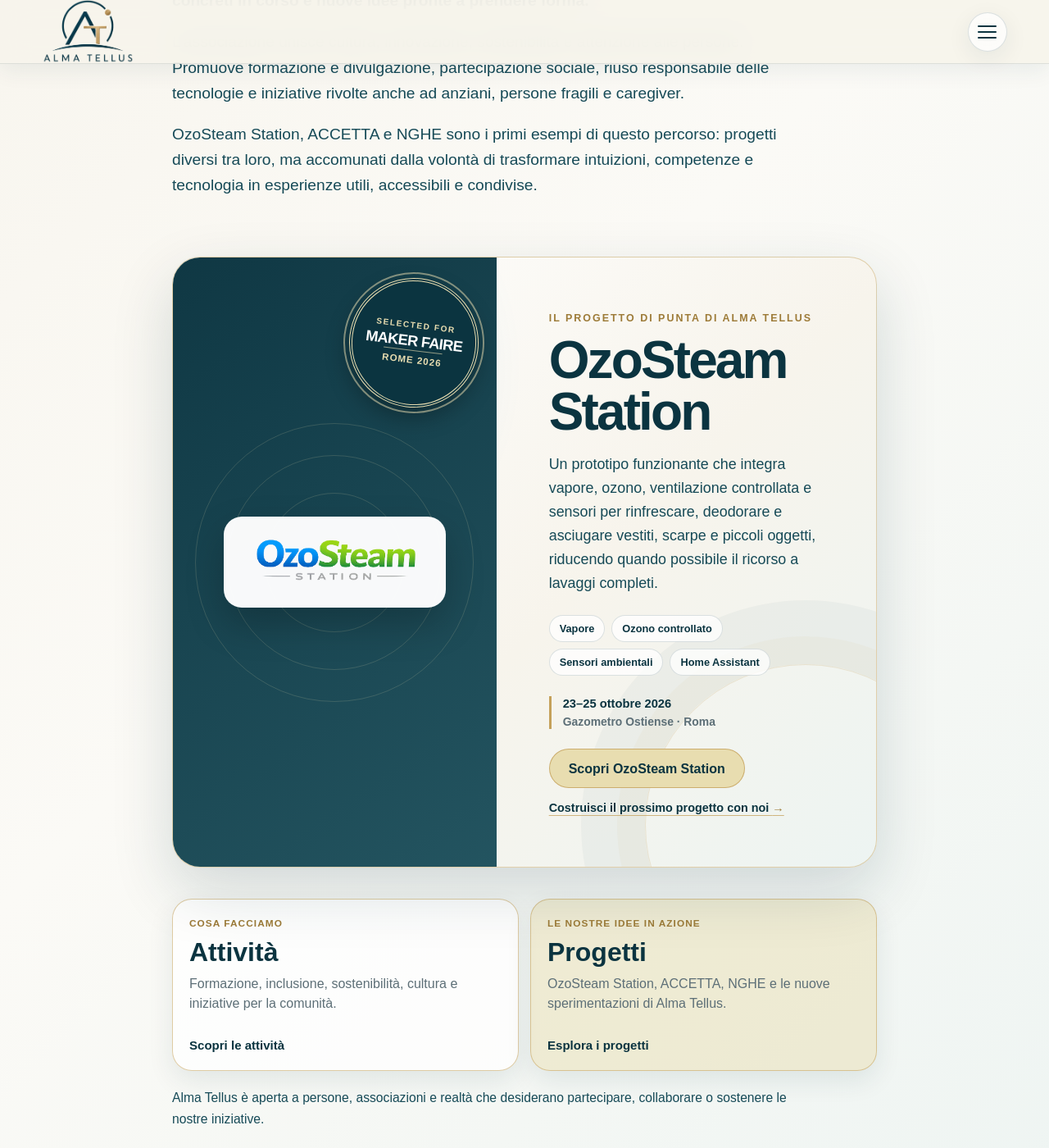
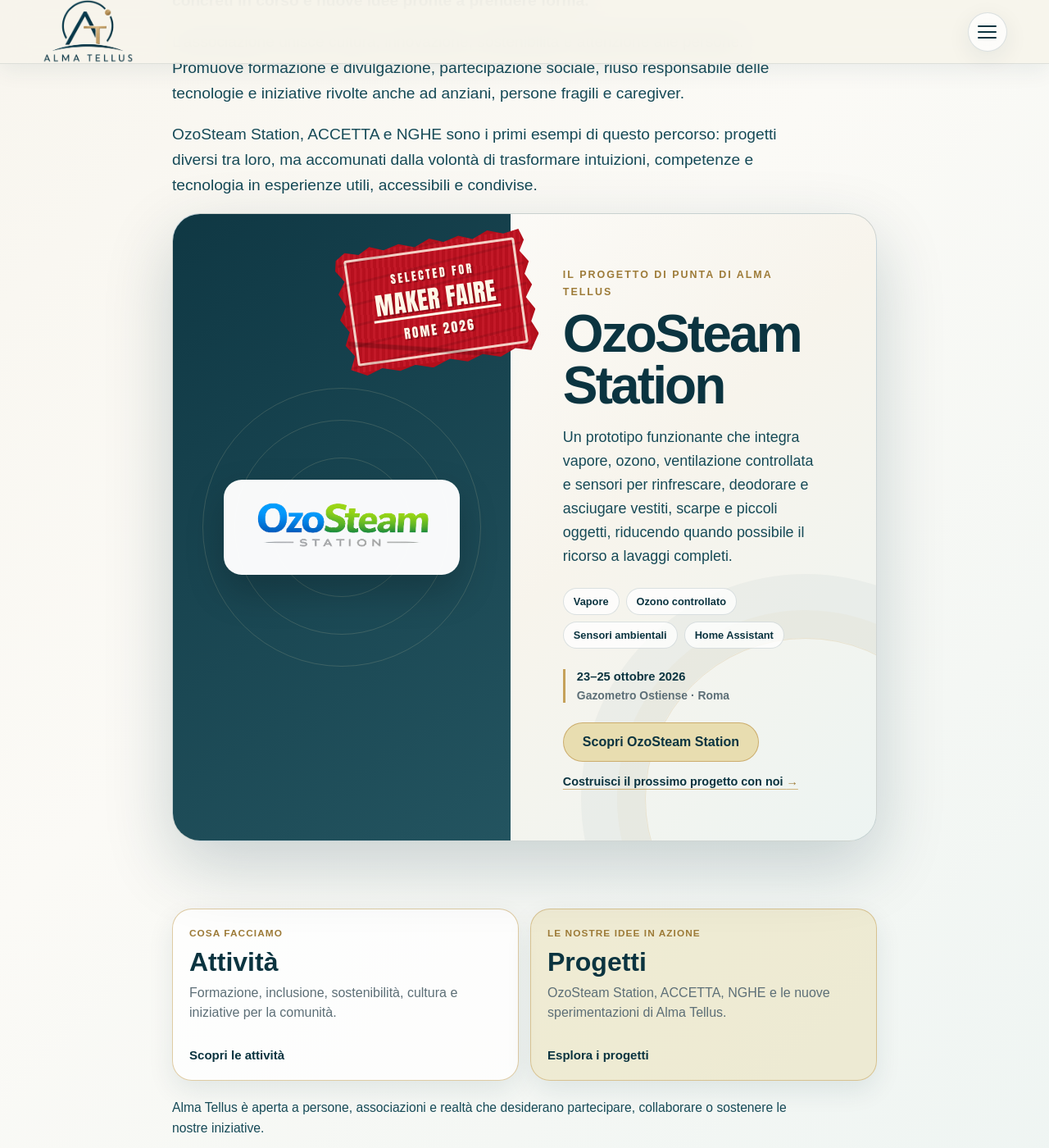
Before and after one commit to almatellus/almatellus.github.io, a Jekyll site: the page built from index.html, in a window 1280 px wide and 1400 px high, scrolled down 354 px. Shown: the whole window at 82% size. Built offline with Jekyll 4.4.1, drawn with Linux system fonts in a browser that asks for light colours.

Commit message:
Rende il timbro Maker Faire grande rosso e ruvido

```diff
--- a/assets/css/site.css
+++ b/assets/css/site.css
@@ -1537,3 +1537,168 @@
     width: 100%;
   }
 }
+
+
+/* ===== OzoSteam subito in apertura + timbro forte ===== */
+
+body.page-home .home-shell {
+  width: min(1180px, 100%);
+  align-items: start;
+}
+
+body.page-home .home-spotlight {
+  margin: 0 0 clamp(52px, 7vw, 82px);
+  grid-template-columns: minmax(0, 0.96fr) minmax(0, 1.04fr);
+  border-color: rgba(11, 52, 64, 0.18);
+  box-shadow: 0 30px 84px rgba(11, 52, 64, 0.2);
+}
+
+body.page-home .home-spotlight-visual {
+  min-height: 545px;
+  overflow: visible;
+}
+
+body.page-home .maker-stamp {
+  top: 28px;
+  right: -28px;
+  width: 238px;
+  height: 158px;
+  aspect-ratio: auto;
+  padding: 22px 20px;
+  border: 6px solid #b20f1b;
+  border-radius: 8px;
+  outline: 3px solid rgba(178, 15, 27, 0.92);
+  outline-offset: 5px;
+  background:
+    repeating-linear-gradient(
+      96deg,
+      rgba(255, 255, 255, 0.035) 0 3px,
+      rgba(0, 0, 0, 0.055) 3px 7px
+    ),
+    #c11120;
+  box-shadow:
+    0 13px 0 rgba(38, 0, 4, 0.28),
+    0 20px 38px rgba(0, 0, 0, 0.42);
+  color: #fff8e8;
+  font-family: Impact, Haettenschweiler, "Arial Narrow Bold", sans-serif;
+  transform: rotate(-8deg);
+  clip-path: polygon(
+    2% 8%, 7% 3%, 14% 6%, 20% 1%, 27% 5%, 35% 2%, 43% 6%,
+    51% 1%, 58% 5%, 66% 2%, 73% 6%, 81% 1%, 89% 5%, 97% 3%,
+    99% 12%, 96% 20%, 100% 29%, 97% 38%, 100% 47%, 96% 56%,
+    100% 66%, 97% 75%, 100% 85%, 95% 97%, 87% 94%, 79% 99%,
+    70% 95%, 62% 99%, 53% 95%, 44% 100%, 35% 96%, 27% 99%,
+    18% 95%, 10% 99%, 2% 93%, 5% 83%, 1% 74%, 4% 64%,
+    0 54%, 4% 44%, 1% 34%, 5% 25%, 1% 16%
+  );
+}
+
+body.page-home .maker-stamp::before {
+  content: "";
+  position: absolute;
+  inset: 8px;
+  border: 3px solid rgba(255, 248, 232, 0.9);
+  border-radius: 3px;
+  opacity: 0.92;
+  pointer-events: none;
+}
+
+body.page-home .maker-stamp::after {
+  content: "";
+  position: absolute;
+  inset: 0;
+  background:
+    linear-gradient(12deg, transparent 0 17%, rgba(30, 0, 0, 0.22) 18% 20%, transparent 21% 55%, rgba(255,255,255,0.14) 56% 58%, transparent 59%),
+    repeating-linear-gradient(174deg, transparent 0 12px, rgba(62, 0, 5, 0.13) 13px 15px, transparent 16px 25px);
+  mix-blend-mode: multiply;
+  pointer-events: none;
+}
+
+body.page-home .maker-stamp span,
+body.page-home .maker-stamp strong,
+body.page-home .maker-stamp b {
+  position: relative;
+  z-index: 1;
+  color: #fff8e8;
+  text-shadow: 2px 2px 0 rgba(75, 0, 7, 0.38);
+}
+
+body.page-home .maker-stamp span {
+  font-size: 0.86rem;
+  letter-spacing: 0.2em;
+}
+
+body.page-home .maker-stamp strong {
+  margin: 7px 0 5px;
+  font-size: 1.86rem;
+  line-height: 0.86;
+  letter-spacing: 0.015em;
+}
+
+body.page-home .maker-stamp b {
+  width: 84%;
+  padding-top: 6px;
+  border-top: 3px solid #fff8e8;
+  font-size: 0.98rem;
+  letter-spacing: 0.14em;
+}
+
+@media (max-width: 900px) {
+  body.page-home .home-spotlight {
+    grid-template-columns: 1fr;
+  }
+
+  body.page-home .home-spotlight-visual {
+    min-height: 430px;
+  }
+
+  body.page-home .maker-stamp {
+    right: 18px;
+  }
+}
+
+@media (max-width: 560px) {
+  body.page-home .home-shell {
+    padding-top: 92px;
+  }
+
+  body.page-home .home-spotlight {
+    margin-bottom: 48px;
+  }
+
+  body.page-home .home-spotlight-visual {
+    min-height: 335px;
+    padding-top: 94px;
+  }
+
+  body.page-home .maker-stamp {
+    top: 14px;
+    right: 9px;
+    width: 172px;
+    height: 112px;
+    padding: 15px 13px;
+    border-width: 4px;
+    outline-width: 2px;
+    outline-offset: 3px;
+  }
+
+  body.page-home .maker-stamp::before {
+    inset: 6px;
+    border-width: 2px;
+  }
+
+  body.page-home .maker-stamp span {
+    font-size: 0.6rem;
+  }
+
+  body.page-home .maker-stamp strong {
+    margin: 5px 0 3px;
+    font-size: 1.24rem;
+  }
+
+  body.page-home .maker-stamp b {
+    padding-top: 4px;
+    border-top-width: 2px;
+    font-size: 0.7rem;
+  }
+}
```
